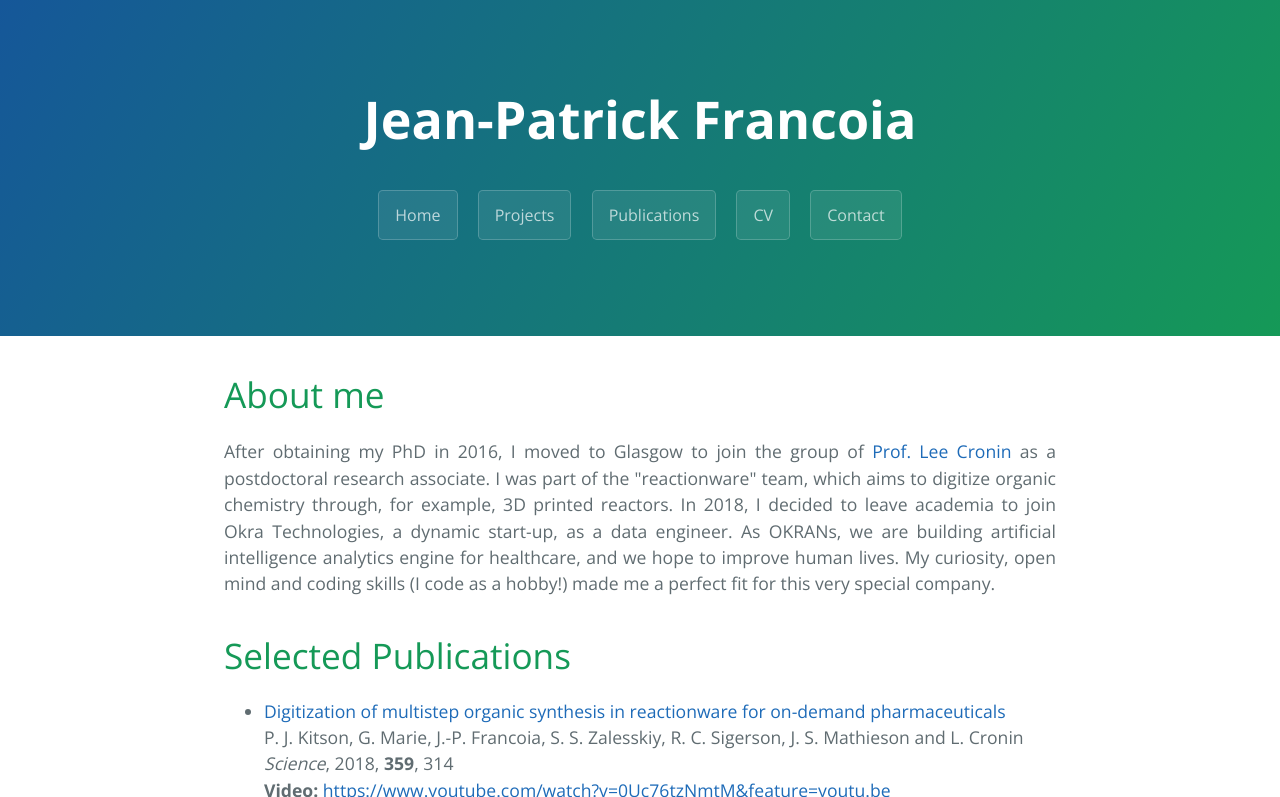
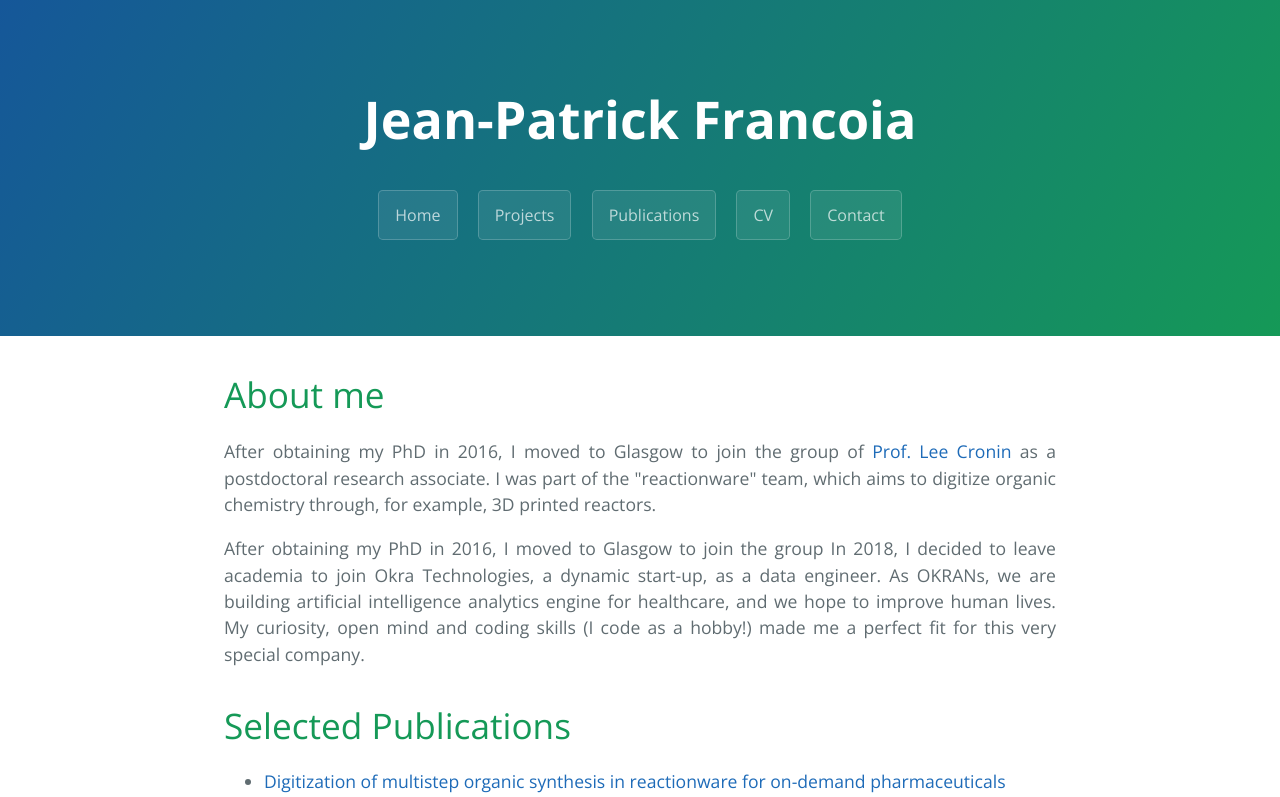
Before and after one commit to JPFrancoia/JPFrancoia.github.io, a Jekyll site: the page built from index.md, in a window 1280 px wide and 900 px high, cut to the strip 0-797 px from the top of the window. Built offline with Jekyll 4.4.1, drawn with Linux system fonts in a browser that asks for light colours; the repository's description, which GitHub fills in, is left out.

Commit message:
2 paragraphs for about section.

```diff
--- a/index.md
+++ b/index.md
@@ -12,7 +12,10 @@ of <a href="http://www.chem.gla.ac.uk/cronin">Prof. Lee Cronin</a> as a
 postdoctoral research associate. I was part of the "reactionware" team,
 which aims to digitize organic chemistry through, for example, 3D printed
 reactors.
+</p>
 
+<p align="justify">
+After obtaining my PhD in 2016, I moved to Glasgow to join the group
 In 2018, I decided to leave academia to join Okra Technologies, a dynamic
 start-up, as a data engineer. As OKRANs, we are building artificial
 intelligence analytics engine for healthcare, and we hope to improve human
```
